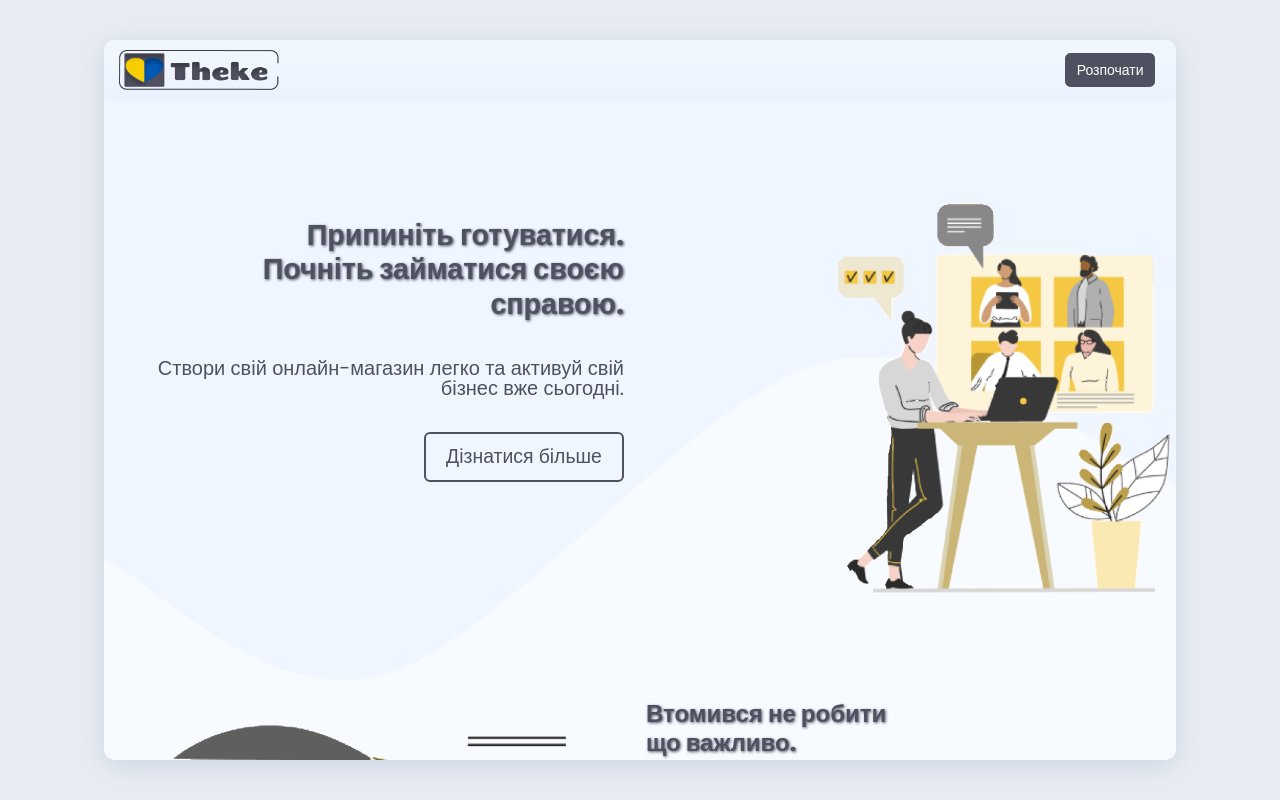
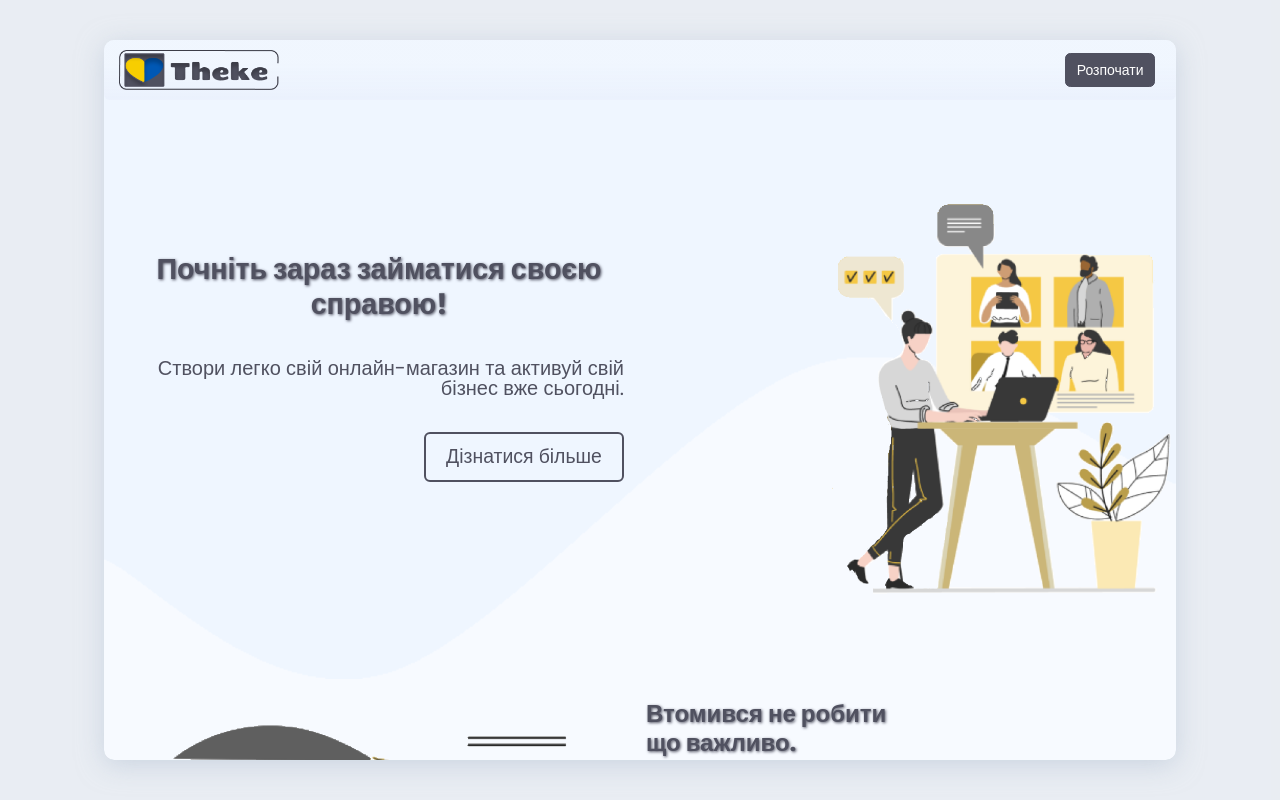
Before and after one commit to ice2me/Front-admin, a React (Create React App) app: page / in a window 1280 px wide. Built offline with nearby package versions, Linux system fonts and the light colour scheme.

Commit message:
fix content home page

```diff
--- a/src/assets/sass/Home.sass
+++ b/src/assets/sass/Home.sass
@@ -5,6 +5,7 @@
 	height: 90vh
 	overflow: hidden
 	border-radius: 6px
+	scroll-behavior: smooth
 	&-wrapper
 		overflow: auto
 		height: 100%
@@ -44,7 +45,7 @@
 			justify-content: center
 			flex-direction: column
 			padding: 0 30px
-			text-align: end
+			text-align: center
 			position: relative
 			z-index: 2
 			h1
@@ -54,13 +55,16 @@
 			p
 				margin-top: 30px
 				font-size: 20px
-			button
+				text-align: end
+			button, a
 				width: 200px
 				height: 50px
 				border: 2px solid #505160
+				@include centering
 				border-radius: 6px
 				background-color: transparent
 				margin-top: 20px
+				cursor: pointer
 				@include calc("font-size",20,16)
 				color: #505160
 			@media screen and (max-width: 992px)
--- a/src/assets/sass/style.css
+++ b/src/assets/sass/style.css
@@ -169,6 +169,7 @@
   height: 90vh;
   overflow: hidden;
   border-radius: 6px;
+  scroll-behavior: smooth;
 }
 .home-wrapper {
   overflow: auto;
@@ -215,7 +216,7 @@
   justify-content: center;
   flex-direction: column;
   padding: 0 30px;
-  text-align: end;
+  text-align: center;
   position: relative;
   z-index: 2;
 }
@@ -227,14 +228,19 @@
 .home-firstBlock_title p {
   margin-top: 30px;
   font-size: 20px;
-}
-.home-firstBlock_title button {
+  text-align: end;
+}
+.home-firstBlock_title button, .home-firstBlock_title a {
   width: 200px;
   height: 50px;
   border: 2px solid #505160;
+  display: flex;
+  align-items: center;
+  justify-content: center;
   border-radius: 6px;
   background-color: transparent;
   margin-top: 20px;
+  cursor: pointer;
   font-size: calc(16px + (20 - 16) * ((100vw - 320px) / (1440 - 320)));
   color: #505160;
 }
@@ -1875,7 +1881,7 @@ html, body {
   font-family: "Poppins", sans-serif;
   margin: 0 auto;
   outline: none;
-  scroll-behavior: smooth;
+  scroll-behavior: smooth !important;
   overflow: hidden;
   background: rgba(147, 166, 191, 0.1);
   display: flex;
--- a/src/assets/sass/style.sass
+++ b/src/assets/sass/style.sass
@@ -44,7 +44,7 @@ html, body
 	font-family: $font-fontDefault-family
 	margin: 0 auto
 	outline: none
-	scroll-behavior: smooth
+	scroll-behavior: smooth !important
 	overflow: hidden
 	background: rgba($gray-500, 0.1)
 	display: flex
--- a/src/i18n/messages/en-US.js
+++ b/src/i18n/messages/en-US.js
@@ -112,9 +112,8 @@ export default {
 		editProfile: 'Edit Profile',
 		// ******************************************************** HOME
 		getStarted: 'Get Started',
-		stopPrepping: 'Stop prepping.',
-		startDoing: 'Start doing your business.',
-		createYourOnlineStoreEasilyStartEarningToday: 'Create your online store easily and activate your business today.',
+		startDoing: 'Start doing your business now!',
+		createYourOnlineStoreEasilyStartEarningToday: 'Create easily your online store and activate your business today.',
 		learnMore: 'Learn more',
 		tiredOfNotDoing: 'Tired of not doing',
 		whatImportant: "what's important.",
@@ -137,7 +136,7 @@ export default {
 		theClientClicksOnYourLinkAndMakesOrderYourStore: 'The client clicks on your link and makes an order in your store.',
 		becomeTheke: 'Subscribe to Theke.',
 		cost: 'Cost:',
-		priceTheke: '$0/month.',
+		priceTheke: '$39/month.',
 		subscribeThekeAndGetYourBusinessGrowingRightNow: 'Subscribe to Theke and get your business growing right now.',
 		viewPlansDetails: 'View Plans Details',
 	}
--- a/src/i18n/messages/ukr-UKR.js
+++ b/src/i18n/messages/ukr-UKR.js
@@ -112,9 +112,8 @@ export default {
 		editProfile: 'Редагувати профіль',
 		// ******************************************************** HOME
 		getStarted: 'Розпочати',
-		stopPrepping: 'Припиніть готуватися.',
-		startDoing: 'Почніть займатися своєю справою.',
-		createYourOnlineStoreEasilyStartEarningToday: 'Створи свій онлайн-магазин легко та активуй свій бізнес вже сьогодні.',
+		startDoing: 'Почніть зараз займатися своєю справою!',
+		createYourOnlineStoreEasilyStartEarningToday: 'Створи легко свій онлайн-магазин  та активуй свій бізнес вже сьогодні.',
 		learnMore: 'Дізнатися більше',
 		tiredOfNotDoing: 'Втомився не робити',
 		whatImportant: "що важливо.",
@@ -137,7 +136,7 @@ export default {
 		theClientClicksOnYourLinkAndMakesOrderYourStore: 'Клієнт переходить по вашому посиланню і робить замовлення у вашому магазині.',
 		becomeTheke: 'Підписка на Theke',
 		cost: 'Вартість:',
-		priceTheke: '$0/місяць.',
+		priceTheke: '$39/місяць.',
 		subscribeThekeAndGetYourBusinessGrowingRightNow: 'Підпишись на Theke та отримай розвиток свого бізнесу саме зараз.',
 		viewPlansDetails: 'Переглянути деталі планів',
 	}
--- a/src/routes.js
+++ b/src/routes.js
@@ -13,7 +13,6 @@ export const RoutesLink = () => {
 			<Route path={APP_ROUTE.DEFAULT} element={<Category/>}/>
 			<Route path={APP_ROUTE.ENTRY} element={<Category/>}/>
 			<Route path={APP_ROUTE.CATEGORIES_LIST} element={<Category/>}/>
-			{/*<Route path={APP_ROUTE.PRODUCTS_LIST} element={<ProductList/>}/>*/}
 			<Route path={APP_ROUTE.PROFILE} element={<ProfileBuilder/>}/>
 			<Route path={APP_ROUTE.CONTACT_SUPPORT} element={<ContactSupport/>}/>
 		</Routes>
--- a/src/utils/makeUrl.js
+++ b/src/utils/makeUrl.js
@@ -3,7 +3,6 @@ export const apiBaseUrl =
 		// ? "http://localhost:8080/api/"
 		? "https://theke.com.ua/api/"
 		: `${window.location.origin}/api/`
-// || 'theke.com.ua/api
 
 export const makeUrl = (urlSuff) => {
 	return `${apiBaseUrl}/${urlSuff}`
--- a/src/views/Category/Category.js
+++ b/src/views/Category/Category.js
@@ -36,7 +36,6 @@ const Category = () => {
 					console.log(e)
 				}
 			}
-
 			getProductsList()
 		}
 	}, [categoryIdState, shopProductsList, getItemList])
--- a/src/views/Home/Home.js
+++ b/src/views/Home/Home.js
@@ -41,16 +41,15 @@ const Home = () => {
 				<div className="home-firstBlock">
 					<div className="home-firstBlock_title">
 						<h1>
-							<FormattedMessage id='stopPrepping' />
 							<br />
 							<FormattedMessage id='startDoing' />
 						</h1>
 						<p>
 							<FormattedMessage id='createYourOnlineStoreEasilyStartEarningToday' />
 						</p>
-						<button>
+						<a href='#video'>
 							<FormattedMessage id='learnMore' />
-						</button>
+						</a>
 					</div>
 					<div className="home-firstBlock_image"></div>
 				</div>
@@ -157,7 +156,7 @@ const Home = () => {
 					<div className="home-thirdBlock_right"></div>
 				</div>
 				<div className="home-fourthBlock">
-					<div className="home-fourthBlock_wrapper">
+					<div className="home-fourthBlock_wrapper" id='video'>
 						<iframe
 							src="https://www.youtube.com/embed/WvJxQEJRp4I"
 							title="YouTube video player"
@@ -231,9 +230,9 @@ const Home = () => {
 							<FormattedMessage id='subscribeThekeAndGetYourBusinessGrowingRightNow' />
 						</p>
 					</div>
-					<button className="home-sixthBlock_button">
-						<FormattedMessage id='viewPlansDetails' />
-					</button>
+					{/*<button className="home-sixthBlock_button">*/}
+					{/*	<FormattedMessage id='viewPlansDetails' />*/}
+					{/*</button>*/}
 				</div>
 			</div>
 		</div>
```
Also changed, not shown: 1 other file (tests, documents, lock files or other folders).
